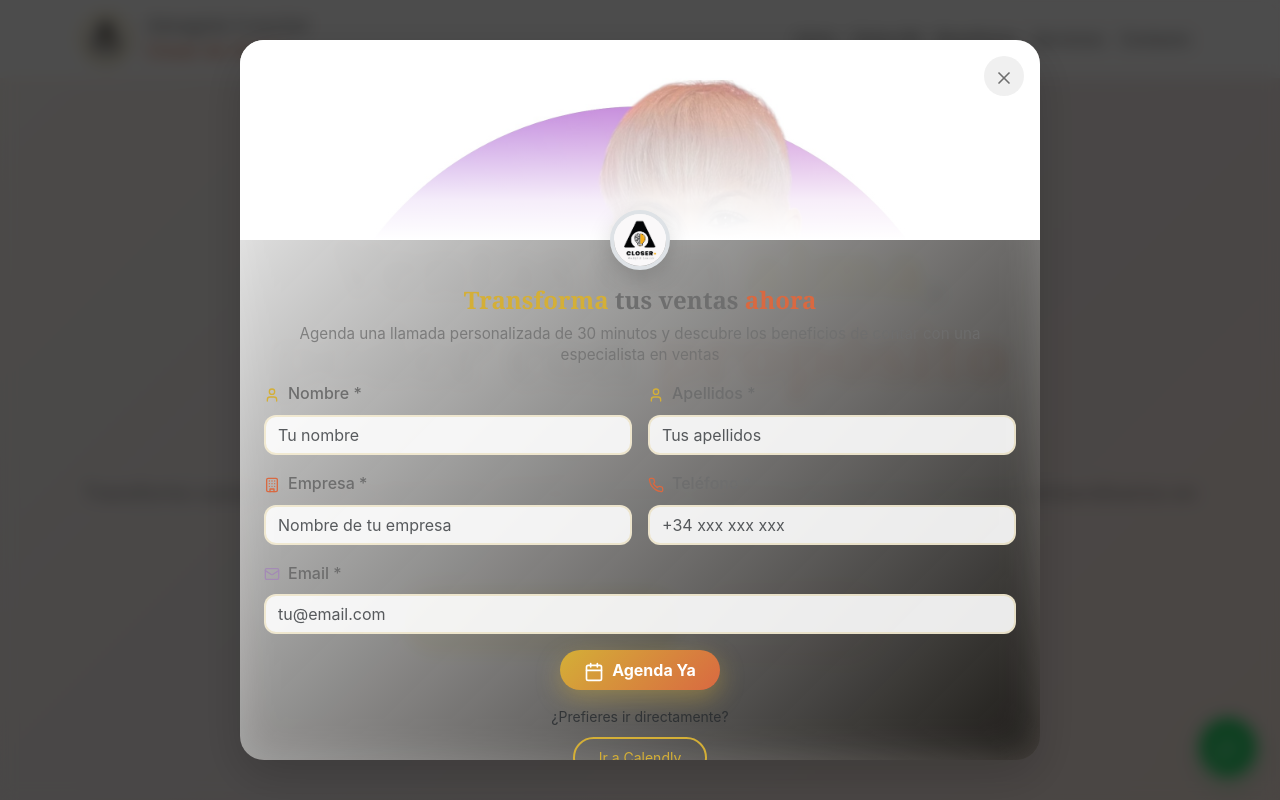
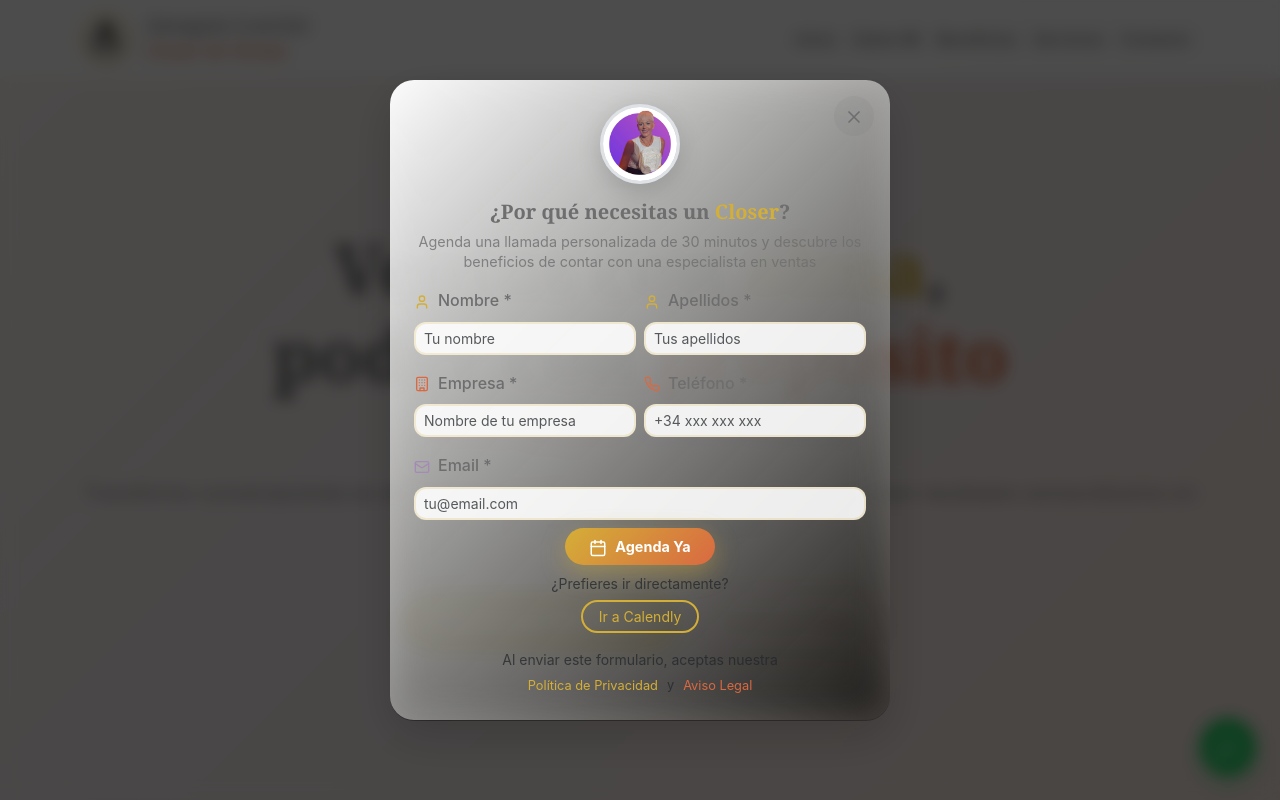
Before and after one commit to amancheno1/webamagoiacloserdeventas, a React (Vite) app: page / in a window 1280 px wide. Both pictures are taken after a click on the button "Aceptar Todas". Shown: the top 800 px of the page. Built offline with nearby package versions, Linux system fonts and the light colour scheme.

Commit message:
Make Lead Capture Modal Smaller with Circular Image

```diff
--- a/src/components/LeadCaptureModal.tsx
+++ b/src/components/LeadCaptureModal.tsx
@@ -102,14 +102,14 @@ Enviado desde el formulario de lead capture
         zIndex: 1070
       }}
     >
-      <div className="modal-dialog modal-lg modal-dialog-centered">
+      <div className="modal-dialog modal-dialog-centered" style={{ maxWidth: '500px' }}>
         <div
           className="modal-content border-0 shadow-lg overflow-hidden"
           style={{
             borderRadius: '24px',
             background: 'linear-gradient(135deg, rgba(255, 255, 255, 0.98), rgba(212, 175, 55, 0.02))',
             backdropFilter: 'blur(20px)',
-            maxHeight: '90vh',
+            maxHeight: '85vh',
             overflowY: 'auto'
           }}
         >
@@ -129,37 +129,16 @@ Enviado desde el formulario de lead capture
             <X size={20} className="text-gray" />
           </button>
 
-          {/* Header Image */}
-          <div className="text-center position-relative">
-            <div
-              className="position-absolute w-100 h-100"
-              style={{
-                background: 'linear-gradient(180deg, transparent 0%, rgba(255, 255, 255, 0.9) 80%, rgba(255, 255, 255, 1) 100%)',
-                zIndex: 1
-              }}
-            ></div>
-            <img
-              src="/assets/amagoia petfil1.jpg"
-              alt="Amagoia Louvier"
-              className="w-100"
-              style={{
-                height: '200px',
-                objectFit: 'cover',
-                objectPosition: 'center top'
-              }}
-            />
-          </div>
-
-          <div className="modal-body p-4 pt-0">
-            {/* Logo */}
-            <div className="text-center mb-3" style={{ marginTop: '-30px', zIndex: 2, position: 'relative' }}>
+          <div className="modal-body p-4">
+            {/* Circular Profile Image */}
+            <div className="text-center mb-3">
               <img
-                src="/assets/logo amagoia.jpg"
+                src="/assets/amagoia petfil1.jpg"
                 alt="Amagoia Louvier Logo"
-                className="rounded-circle border border-4 bg-white"
+                className="rounded-circle border border-3"
                 style={{
-                  width: '60px',
-                  height: '60px',
+                  width: '80px',
+                  height: '80px',
                   objectFit: 'cover',
                   borderColor: '#D4AF37 !important',
                   boxShadow: '0 8px 24px rgba(0, 0, 0, 0.15)'
@@ -169,10 +148,10 @@ Enviado desde el formulario de lead capture
 
             {/* Title and Subtitle */}
             <div className="text-center mb-3">
-              <h2 className="h4 font-serif fw-bold text-gray mb-2">
-                <span className="text-gold">Transforma</span> tus ventas <span className="text-terracotta">ahora</span>
+              <h2 className="h5 font-serif fw-bold text-gray mb-2">
+                ¿Por qué necesitas un <span className="text-gold">Closer</span>?
               </h2>
-              <p className="mb-3" style={{ color: 'rgba(110, 110, 110, 0.8)', lineHeight: '1.4', fontSize: '0.95rem' }}>
+              <p className="mb-3" style={{ color: 'rgba(110, 110, 110, 0.8)', lineHeight: '1.4', fontSize: '0.9rem' }}>
                 Agenda una llamada personalizada de 30 minutos y descubre los beneficios de contar con una especialista en ventas
               </p>
             </div>
@@ -191,8 +170,8 @@ Enviado desde el formulario de lead capture
 
             {/* Form */}
             <form onSubmit={handleSubmit} className="mb-3">
-              <div className="row g-3 mb-3">
-                <div className="col-md-6">
+              <div className="row g-2 mb-3">
+                <div className="col-6">
                   <label className="form-label text-gray fw-medium">
                     <User size={16} className="me-2 text-gold" />
                     Nombre *
@@ -202,12 +181,12 @@ Enviado desde el formulario de lead capture
                     name="nombre"
                     value={formData.nombre}
                     onChange={handleInputChange}
-                    className="form-control lead-input"
+                    className="form-control form-control-sm lead-input"
                     placeholder="Tu nombre"
                     required
                   />
                 </div>
-                <div className="col-md-6">
+                <div className="col-6">
                   <label className="form-label text-gray fw-medium">
                     <User size={16} className="me-2 text-gold" />
                     Apellidos *
@@ -217,15 +196,15 @@ Enviado desde el formulario de lead capture
                     name="apellidos"
                     value={formData.apellidos}
                     onChange={handleInputChange}
-                    className="form-control lead-input"
+                    className="form-control form-control-sm lead-input"
                     placeholder="Tus apellidos"
                     required
                   />
                 </div>
               </div>
 
-              <div className="row g-3 mb-3">
-                <div className="col-md-6">
+              <div className="row g-2 mb-3">
+                <div className="col-6">
                   <label className="form-label text-gray fw-medium">
                     <Building size={16} className="me-2 text-terracotta" />
                     Empresa *
@@ -235,12 +214,12 @@ Enviado desde el formulario de lead capture
                     name="empresa"
                     value={formData.empresa}
                     onChange={handleInputChange}
-                    className="form-control lead-input"
+                    className="form-control form-control-sm lead-input"
                     placeholder="Nombre de tu empresa"
                     required
                   />
                 </div>
-                <div className="col-md-6">
+                <div className="col-6">
                   <label className="form-label text-gray fw-medium">
                     <Phone size={16} className="me-2 text-terracotta" />
                     Teléfono *
@@ -250,14 +229,14 @@ Enviado desde el formulario de lead capture
                     name="telefono"
                     value={formData.telefono}
                     onChange={handleInputChange}
-                    className="form-control lead-input"
+                    className="form-control form-control-sm lead-input"
                     placeholder="+34 xxx xxx xxx"
                     required
                   />
                 </div>
               </div>
 
-              <div className="mb-3">
+              <div className="mb-2">
                 <label className="form-label text-gray fw-medium">
                   <Mail size={16} className="me-2 text-lavender" />
                   Email *
@@ -267,38 +246,38 @@ Enviado desde el formulario de lead capture
                   name="email"
                   value={formData.email}
                   onChange={handleInputChange}
-                  className="form-control lead-input"
+                  className="form-control form-control-sm lead-input"
                   placeholder="tu@email.com"
                   required
                 />
               </div>
 
               {/* CTA Button */}
-              <div className="text-center mb-3">
+              <div className="text-center mb-2">
                 <button
                   type="submit"
                   disabled={isSubmitting}
-                  className="btn px-4 py-2 rounded-pill fw-bold text-white lead-cta-btn"
+                  className="btn btn-sm px-4 py-2 rounded-pill fw-bold text-white lead-cta-btn"
                   style={{
                     background: 'linear-gradient(135deg, #D4AF37, #D96941)',
                     border: 'none',
                     boxShadow: '0 8px 24px rgba(212, 175, 55, 0.4)',
                     transition: 'all 0.3s ease',
-                    fontSize: '1rem'
+                    fontSize: '0.9rem'
                   }}
                 >
-                  <Calendar size={20} className="me-2" />
+                  <Calendar size={18} className="me-2" />
                   {isSubmitting ? 'Procesando...' : 'Agenda Ya'}
                 </button>
               </div>
 
               {/* Alternative Direct Link */}
-              <div className="text-center mb-3">
-                <p className="text-muted small mb-2">¿Prefieres ir directamente?</p>
+              <div className="text-center mb-2">
+                <p className="text-muted small mb-1">¿Prefieres ir directamente?</p>
                 <button
                   type="button"
                   onClick={handleCalendlyDirect}
-                  className="btn btn-outline-gold btn-sm px-4 py-2 rounded-pill"
+                  className="btn btn-outline-gold btn-sm px-3 py-1 rounded-pill"
                 >
                   Ir a Calendly
                 </button>
@@ -307,24 +286,24 @@ Enviado desde el formulario de lead capture
 
             {/* Legal Links */}
             <div className="text-center">
-              <p className="small text-muted mb-2">
+              <p className="small text-muted mb-1">
                 Al enviar este formulario, aceptas nuestra
               </p>
-              <div className="d-flex justify-content-center gap-3 flex-wrap">
+              <div className="d-flex justify-content-center gap-2 flex-wrap">
                 <button
                   type="button"
                   onClick={() => onOpenLegal('Política de Privacidad', legalContent.privacyPolicy)}
                   className="btn btn-link btn-sm text-gold p-0"
-                  style={{ textDecoration: 'none', fontSize: '0.85rem' }}
+                  style={{ textDecoration: 'none', fontSize: '0.8rem' }}
                 >
                   Política de Privacidad
                 </button>
-                <span className="text-muted small">y</span>
+                <span className="text-muted" style={{ fontSize: '0.8rem' }}>y</span>
                 <button
                   type="button"
                   onClick={() => onOpenLegal('Aviso Legal', legalContent.legalNotice)}
                   className="btn btn-link btn-sm text-terracotta p-0"
-                  style={{ textDecoration: 'none', fontSize: '0.85rem' }}
+                  style={{ textDecoration: 'none', fontSize: '0.8rem' }}
                 >
                   Aviso Legal
                 </button>
```
